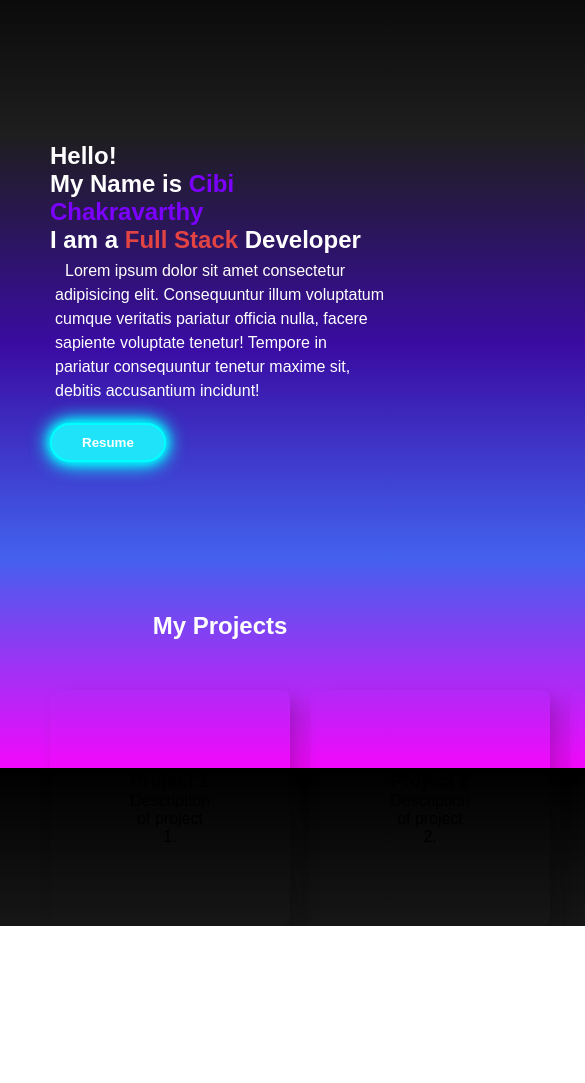
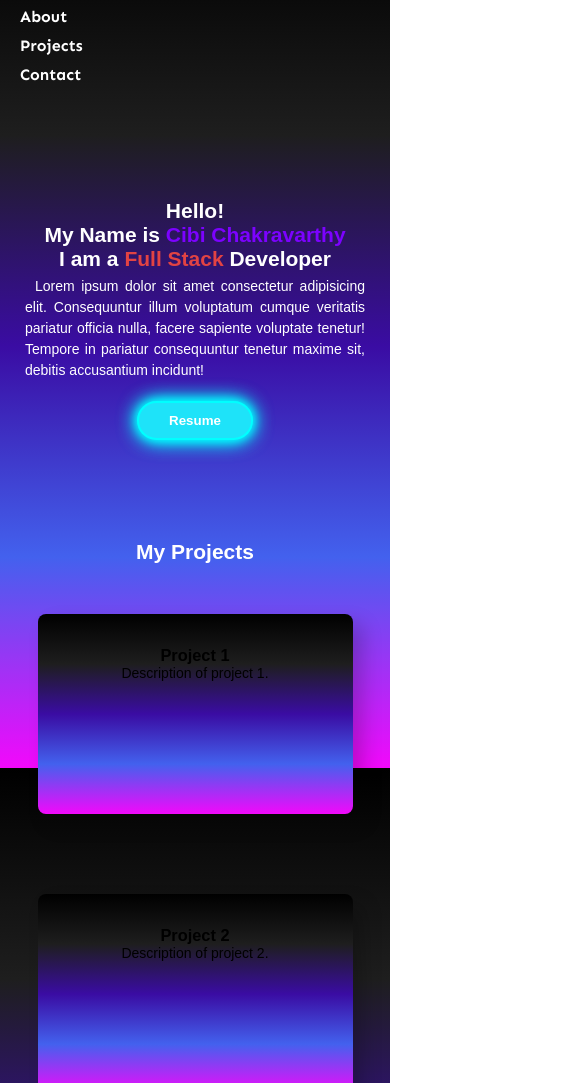
Before and after one commit to Shrezii/Portfolio, a plain HTML site: page index.html in a window 390 px wide. Shown: the part 76-1159 px from the top of the page, 585 px wide, since content can reach past the window. Before the commit the page ends 1002 px from the top, so only its background shows below. Drawn offline with Linux system fonts and the light colour scheme; a web font is replaced by a local one.

Commit message:
Update style.css

```diff
--- a/style.css
+++ b/style.css
@@ -1,4 +1,5 @@
 @import url('https://fonts.googleapis.com/css2?family=Abril+Fatface&family=Playfair+Display:ital,wght@0,400..900;1,400..900&family=Sen:wght@400..800&family=Smooch+Sans:wght@100..900&display=swap');
+
 * {
     margin: 0;
     padding: 0;
@@ -11,7 +12,8 @@ body {
     font-optical-sizing: auto;
     font-weight: 400;
     font-style: normal;
-    height:100vh;
+    height: 100vh;
+    font-size: 16px;
 }
 
 /* Navigation Bar */
@@ -29,7 +31,7 @@ nav {
     display: flex;
     justify-content: space-between;
     align-items: center;
-    padding:0 50px;
+    padding: 0 50px;
 }
 
 .logo {
@@ -39,7 +41,6 @@ nav {
     -webkit-text-fill-color: transparent;
     display: inline-block;
     font-size: 2rem;
-
 }
 
 .nav-links {
@@ -63,28 +64,32 @@ nav {
 .nav-links li a:hover {
     color: #FF1D69;
 }
-section{
+
+section {
     font-family: sans-serif;
     color: white;
     text-align: left;
     margin-top: 150px;
-    margin-left: 50px
+    margin-left: 50px;
 }
 
-.Name{
+.Name {
     color: #7C02FF;
 }
-.dev{
+
+.dev {
     color: #E24343;
 }
-.abt{
+
+.abt {
     max-width: 500px;
     word-wrap: break-word;
-    line-height:1.5;
+    line-height: 1.5;
     text-indent: 10px;
     text-align: left;
     padding: 5px;
 }
+
 .btn {
     margin-left: 50px;
     border: 2px solid cyan;
@@ -100,36 +105,93 @@ section{
     overflow: hidden;
     margin-top: 15px;
 }
+
 .btn:hover {
-    background-color: #68ebfc; /* Slightly darker cyan */
+    background-color: #68ebfc;
     color: white;
-    box-shadow: 0 0 5px cyan, 0 0 10px cyan, 0 0 20px cyan; /* Reduced brightness */
+    box-shadow: 0 0 5px cyan, 0 0 10px cyan, 0 0 20px cyan;
 }
-.heading-container{
+
+.heading-container {
     text-align: center;
-
 }
 
 .p-heading:hover {
     color: #FF1D69;
     cursor: pointer;
     font-weight: bold;
-    transition:0.3s;
+    transition: 0.3s;
 }
 
 .project-list {
-    display: flex;              /* Enables flexbox layout */
-    gap: 20px;                  /* Adds spacing between items */
-    color:#000;            /* Allows wrapping if too wide for the container */
+    display: flex;
+    gap: 20px;
+    color: #000;
 }
 
 .project-item {
-    background-color: linear-gradient(to bottom, #000, #1e1e1e, #3a0ca3, #4361ee, #f308fb);
-    padding: 5rem;              /* Optional: adds some padding */
-    border-radius: 8px;         /* Optional: rounds corners */
+    background: linear-gradient(to bottom, #000, #1e1e1e, #3a0ca3, #4361ee, #f308fb);
+    padding: 5rem;
+    border-radius: 8px;
     flex: 1 1 200px;
-    margin-top:50px;            /* Optional: items grow/shrink with a minimum width */
+    margin-top: 50px;
     text-align: center;
-    box-shadow:10px 10px 20px rgba(0, 0, 0, 0.2);
+    box-shadow: 10px 10px 20px rgba(0, 0, 0, 0.2);
+}
 
+/* Responsive Styles */
+@media (max-width: 768px) {
+    .nav-container {
+        flex-direction: column;
+        align-items: flex-start;
+        padding: 0 20px;
+    }
+
+    .logo {
+        font-size: 1.5rem;
+        margin-bottom: 10px;
+    }
+
+    .nav-links {
+        flex-direction: column;
+        gap: 10px;
+        width: 100%;
+    }
+
+    .nav-links li a {
+        font-size: 16px;
+    }
+
+    section {
+        margin-top: 100px;
+        margin-left: 20px;
+        margin-right: 20px;
+        text-align: center;
+    }
+
+    .abt {
+        max-width: 100%;
+        text-align: justify;
+        margin: 0 auto;
+    }
+
+    .btn {
+        margin: 15px auto 0 auto;
+        display: block;
+    }
+
+    .project-list {
+        flex-direction: column;
+        align-items: center;
+        gap: 30px;
+    }
+
+    .project-item {
+        width: 90%;
+        padding: 2rem;
+    }
+
+    body {
+        font-size: 14px;
+    }
 }
```
